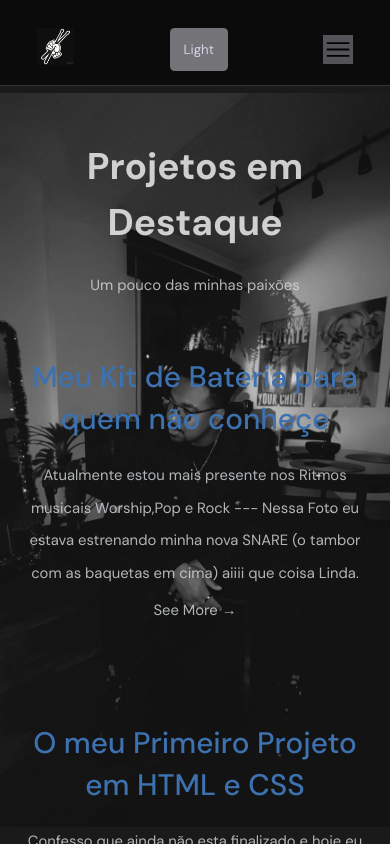
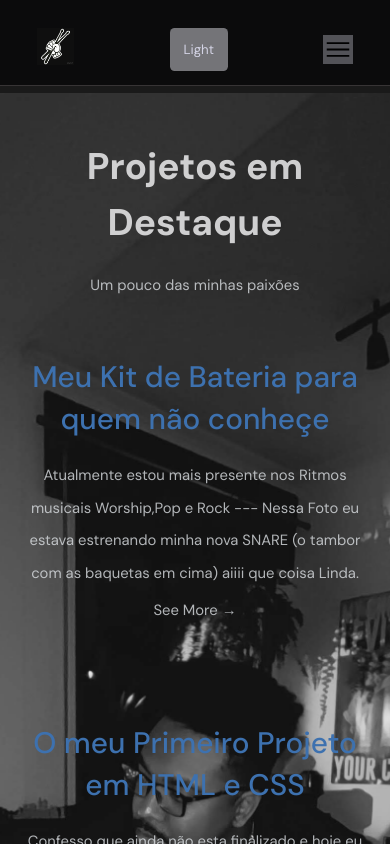
Before and after one commit to Willcrisfer/teste, a React (Vite) app: page /Projects in a window 390 px wide. Shown: the top 844 px of the page. Built offline with nearby package versions, Linux system fonts and the light colour scheme.

Commit message:
Update projects.css

```diff
--- a/src/pages/projects/projects.css
+++ b/src/pages/projects/projects.css
@@ -14,7 +14,7 @@
     top: 10rem;
     left: 0;
     width: 100%;
-    height: 192%;
+    max-height: 305%;
     object-fit: cover; /* Garanta que a imagem cubra todo o espaço da seção */
     z-index: -1;
 }
@@ -27,7 +27,7 @@
         text-align: center;
     }
     .projects__background {
-        height: 87%;
+        height: 192%;
     }
     .projects__info .image img{
         display: none;
```
